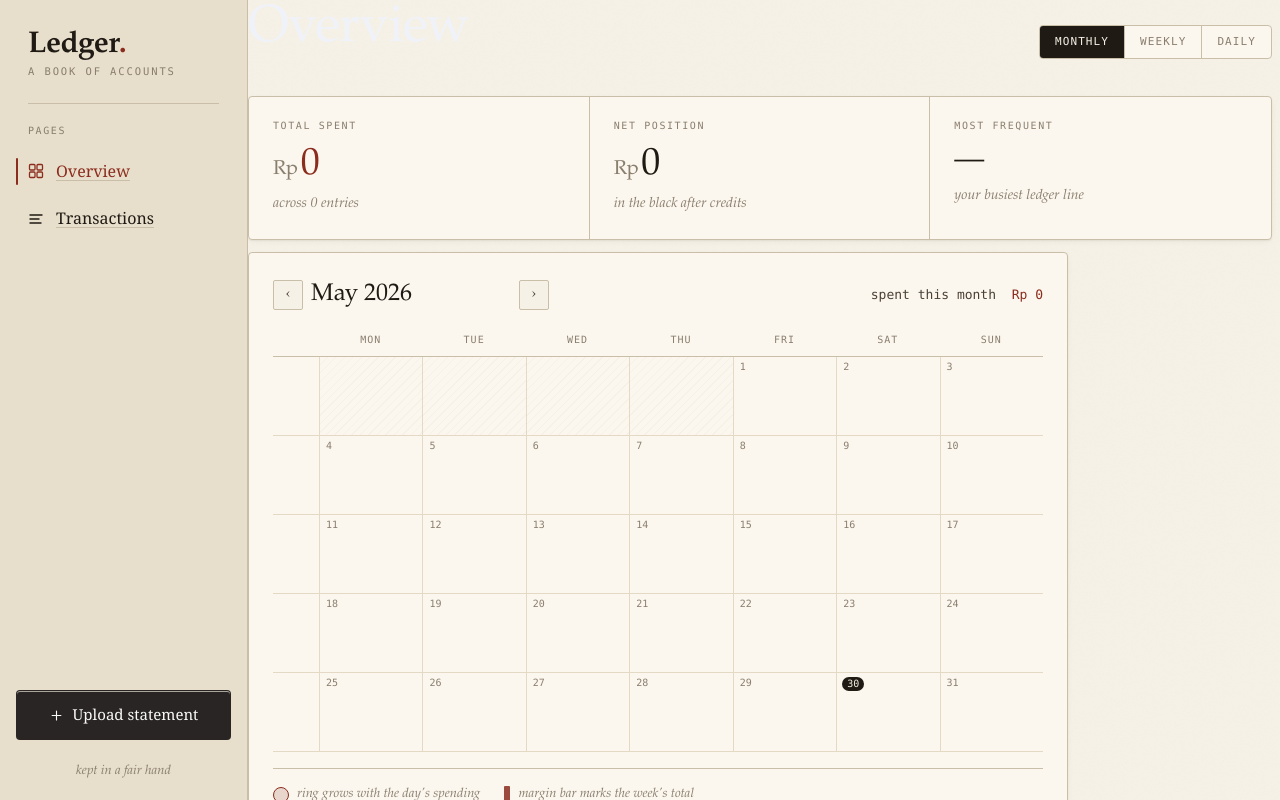
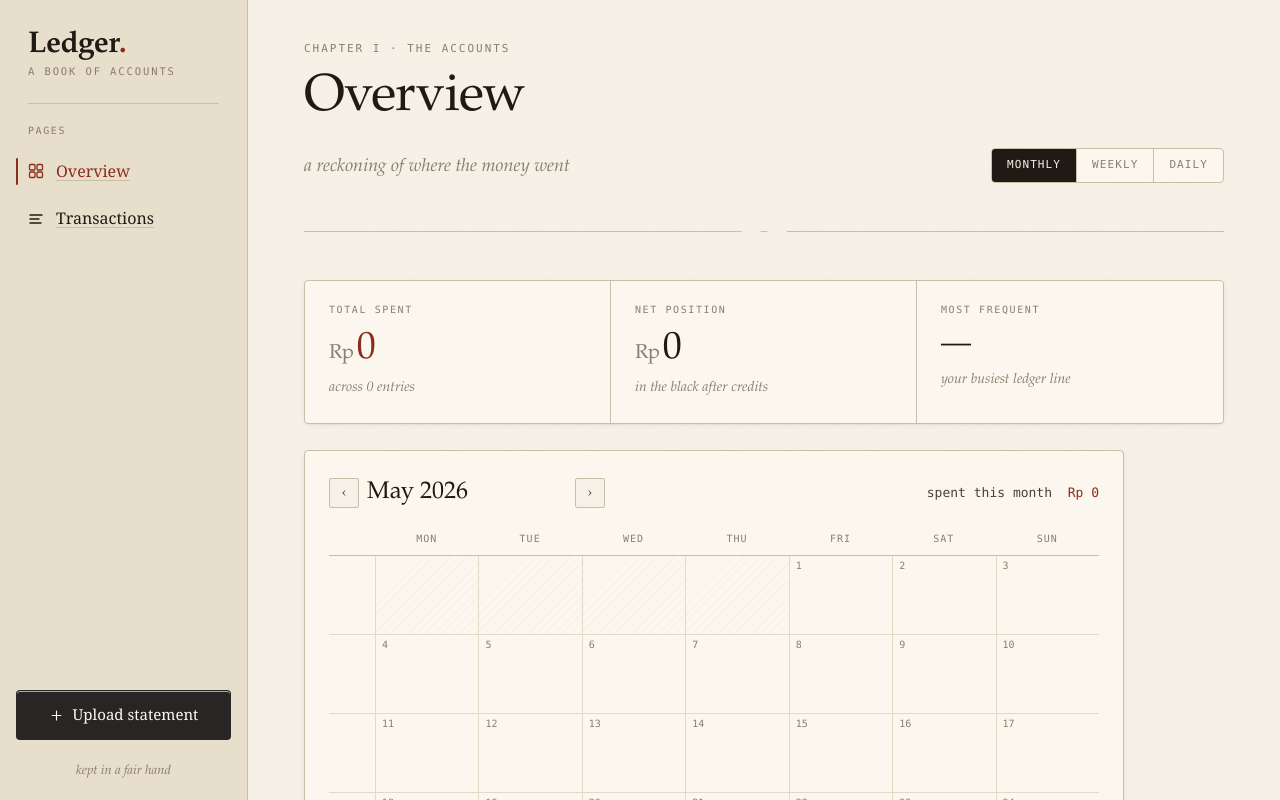
Before and after one commit to msuwignyo/ledger, a Next.js app: page /dashboard in a window 1280 px wide. Shown: the top 800 px of the page. Built offline with nearby package versions, Linux system fonts and the light colour scheme.

Commit message:
feat: add chapter heading, fleuron rule, and bookish panel structure to dashboard

```diff
--- a/src/app/dashboard/page.tsx
+++ b/src/app/dashboard/page.tsx
@@ -11,11 +11,6 @@ import { getTransactions } from "@/lib/storage";
 import { getCategorySpending, groupTransactions } from "@/lib/transactions";
 import type { ChartType, Period, Transaction } from "@/lib/types";
 
-const PANEL_STYLE = {
-  background: "#111722",
-  border: "1px solid rgba(255,255,255,0.07)",
-};
-
 export default function DashboardPage() {
   const [period, setPeriod] = useState<Period>("monthly");
   const [chartType, setChartType] = useState<ChartType>("bar");
@@ -23,11 +18,9 @@ export default function DashboardPage() {
 
   useEffect(() => {
     setTransactions(getTransactions());
-
     function refresh() {
       setTransactions(getTransactions());
     }
-
     window.addEventListener("storage", refresh);
     window.addEventListener("ledger:updated", refresh);
     return () => {
@@ -40,45 +33,37 @@ export default function DashboardPage() {
   const categorySpending = getCategorySpending(transactions);
 
   return (
-    <div className="flex flex-col gap-3 max-w-5xl">
-      <div className="flex items-center justify-between">
-        <h1 className="text-xl font-semibold" style={{ color: "#F0F2FA" }}>
-          Overview
-        </h1>
+    <div className="page">
+      <div className="chapter">
+        <div>
+          <div className="chapter__eyebrow">Chapter I · The Accounts</div>
+          <h1 className="chapter__title">Overview</h1>
+          <div className="chapter__sub">a reckoning of where the money went</div>
+        </div>
         <PeriodToggle value={period} onChangeAction={setPeriod} />
       </div>
+      <hr className="fleuron-rule" />
 
       <SummaryCards transactions={transactions} />
+
+      <div style={{ height: 26 }} />
 
       {period === "monthly" ? (
         <CalendarHeatmap transactions={transactions} />
       ) : (
-        <div className="flex gap-4">
-          <div className="flex-[2] rounded-xl p-4" style={PANEL_STYLE}>
-            <div className="flex items-center justify-between mb-4">
-              <h2 className="text-sm font-medium" style={{ color: "#5C6280" }}>
-                Spending Over Time
-              </h2>
-              <div
-                className="flex gap-0.5 p-0.5 rounded-md"
-                style={{ background: "rgba(255,255,255,0.05)" }}
-              >
+        <div className="grid-2">
+          <div className="panel">
+            <div className="panel__head">
+              <h2 className="panel__title">Spending over time</h2>
+              <div className="seg">
                 {(["bar", "frequency"] as ChartType[]).map((ct) => (
                   <button
                     key={ct}
                     type="button"
+                    className={chartType === ct ? "on" : ""}
                     onClick={() => setChartType(ct)}
-                    className="px-3 py-1 rounded text-xs font-medium capitalize transition-all"
-                    style={
-                      chartType === ct
-                        ? {
-                            background: "rgba(255,255,255,0.10)",
-                            color: "#E4E8F5",
-                          }
-                        : { color: "rgba(228,232,245,0.35)" }
-                    }
                   >
-                    {ct}
+                    {ct === "bar" ? "Totals" : "Frequency"}
                   </button>
                 ))}
               </div>
@@ -89,14 +74,10 @@ export default function DashboardPage() {
               <FrequencyChart transactions={transactions} period={period} />
             )}
           </div>
-
-          <div className="flex-1 rounded-xl p-4" style={PANEL_STYLE}>
-            <h2
-              className="text-sm font-medium mb-4"
-              style={{ color: "#5C6280" }}
-            >
-              By Category
-            </h2>
+          <div className="panel">
+            <div className="panel__head">
+              <h2 className="panel__title">By category</h2>
+            </div>
             <CategoryPieChart data={categorySpending} />
           </div>
         </div>
```
